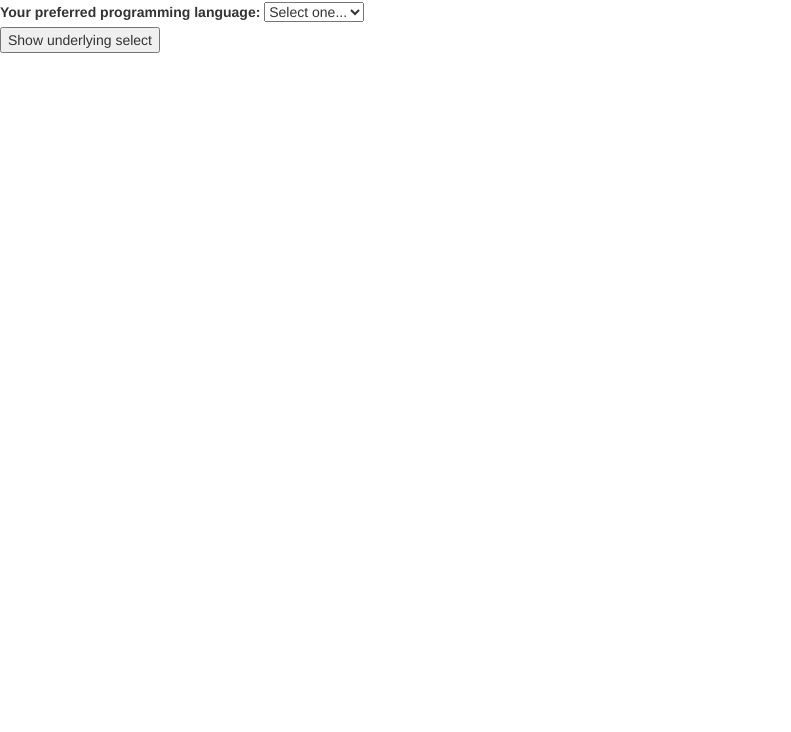
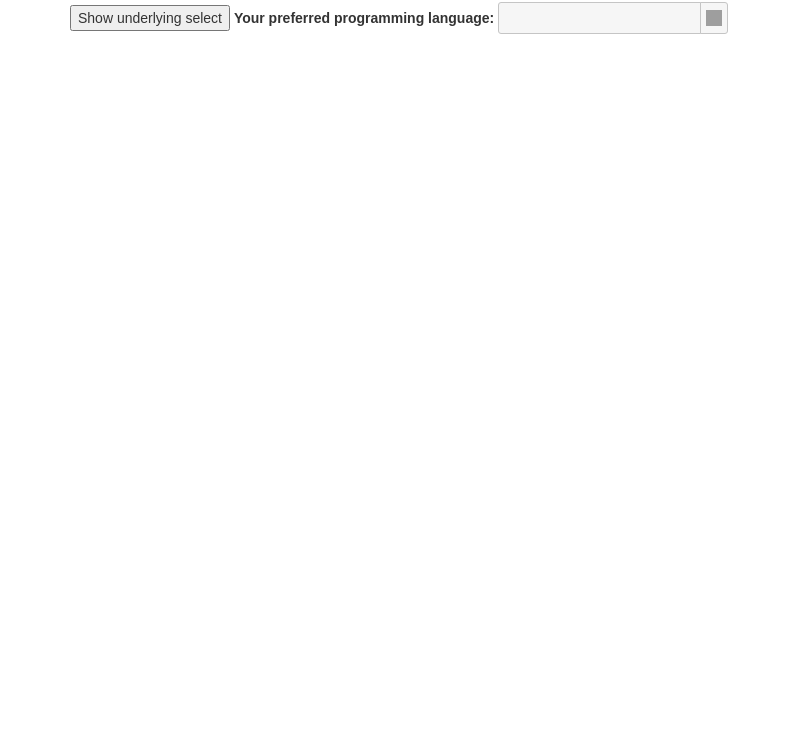
Before and after one commit to emdavidmoreno/jquery-autocomplete-combobox, a plain HTML site: page index.html in a window 1280 px wide. Shown: the part 68-800 px from the top of the page, without its empty margins (0-791 px from the left). Drawn offline with nearby package versions, Linux system fonts and the light colour scheme; grey boxes are pictures that could not be loaded.

Commit message:
add style and javascript page

```diff
--- a/index.html
+++ b/index.html
@@ -12,6 +12,24 @@
     <link rel="stylesheet" href="https://maxcdn.bootstrapcdn.com/bootstrap/3.3.7/css/bootstrap.min.css"
     integrity="sha384-BVYiiSIFeK1dGmJRAkycuHAHRg32OmUcww7on3RYdg4Va+PmSTsz/K68vbdEjh4u"
     crossorigin="anonymous">
+    <link rel="stylesheet" href="//code.jquery.com/ui/1.12.1/themes/base/jquery-ui.css">
+    <style>
+            .custom-combobox {
+              position: relative;
+              display: inline-block;
+            }
+            .custom-combobox-toggle {
+              position: absolute;
+              top: 0;
+              bottom: 0;
+              margin-left: -1px;
+              padding: 0;
+            }
+            .custom-combobox-input {
+              margin: 0;
+              padding: 5px 10px;
+            }
+            </style>
 
     <!-- HTML5 shim and Respond.js for IE8 support of HTML5 elements and media queries -->
     <!-- WARNING: Respond.js doesn't work if you view the page via file:// -->
@@ -21,8 +39,10 @@
     <![endif]-->
   </head>
   <body>
+      <div class="container">
             <h1>Hello, world!</h1>
             <div class="ui-widget">
+                <button id="toggle">Show underlying select</button>
                 <label>Your preferred programming language: </label>
                 <select id="combobox">
                   <option value="">Select one...</option>
@@ -50,15 +70,152 @@
                   <option value="Scheme">Scheme</option>
                 </select>
               </div>
-      <button id="toggle">Show underlying select</button>
 
-
+      </div>
     <!-- jQuery (necessary for Bootstrap's JavaScript plugins) -->
     <script src="https://ajax.googleapis.com/ajax/libs/jquery/1.12.4/jquery.min.js"></script>
     <!-- Include all compiled plugins (below), or include individual files as needed -->
     <script src="https://maxcdn.bootstrapcdn.com/bootstrap/3.3.7/js/bootstrap.min.js"
     integrity="sha384-Tc5IQib027qvyjSMfHjOMaLkfuWVxZxUPnCJA7l2mCWNIpG9mGCD8wGNIcPD7Txa"
     crossorigin="anonymous"></script>
+  <script src="https://code.jquery.com/ui/1.12.1/jquery-ui.js"></script>
+  <script>
+  $( function() {
+    $.widget( "custom.combobox", {
+      _create: function() {
+        this.wrapper = $( "<span>" )
+          .addClass( "custom-combobox" )
+          .insertAfter( this.element );
 
+        this.element.hide();
+        this._createAutocomplete();
+        this._createShowAllButton();
+      },
+
+      _createAutocomplete: function() {
+        var selected = this.element.children( ":selected" ),
+          value = selected.val() ? selected.text() : "";
+
+        this.input = $( "<input>" )
+          .appendTo( this.wrapper )
+          .val( value )
+          .attr( "title", "" )
+          .addClass( "custom-combobox-input ui-widget ui-widget-content ui-state-default ui-corner-left" )
+          .autocomplete({
+            delay: 0,
+            minLength: 0,
+            source: $.proxy( this, "_source" )
+          })
+          .tooltip({
+            classes: {
+              "ui-tooltip": "ui-state-highlight"
+            }
+          });
+
+        this._on( this.input, {
+          autocompleteselect: function( event, ui ) {
+            ui.item.option.selected = true;
+            this._trigger( "select", event, {
+              item: ui.item.option
+            });
+          },
+
+          autocompletechange: "_removeIfInvalid"
+        });
+      },
+
+      _createShowAllButton: function() {
+        var input = this.input,
+          wasOpen = false;
+
+        $( "<a>" )
+          .attr( "tabIndex", -1 )
+          .attr( "title", "Show All Items" )
+          .tooltip()
+          .appendTo( this.wrapper )
+          .button({
+            icons: {
+              primary: "ui-icon-triangle-1-s"
+            },
+            text: false
+          })
+          .removeClass( "ui-corner-all" )
+          .addClass( "custom-combobox-toggle ui-corner-right" )
+          .on( "mousedown", function() {
+            wasOpen = input.autocomplete( "widget" ).is( ":visible" );
+          })
+          .on( "click", function() {
+            input.trigger( "focus" );
+
+            // Close if already visible
+            if ( wasOpen ) {
+              return;
+            }
+
+            // Pass empty string as value to search for, displaying all results
+            input.autocomplete( "search", "" );
+          });
+      },
+
+      _source: function( request, response ) {
+        var matcher = new RegExp( $.ui.autocomplete.escapeRegex(request.term), "i" );
+        response( this.element.children( "option" ).map(function() {
+          var text = $( this ).text();
+          if ( this.value && ( !request.term || matcher.test(text) ) )
+            return {
+              label: text,
+              value: text,
+              option: this
+            };
+        }) );
+      },
+
+      _removeIfInvalid: function( event, ui ) {
+
+        // Selected an item, nothing to do
+        if ( ui.item ) {
+          return;
+        }
+
+        // Search for a match (case-insensitive)
+        var value = this.input.val(),
+          valueLowerCase = value.toLowerCase(),
+          valid = false;
+        this.element.children( "option" ).each(function() {
+          if ( $( this ).text().toLowerCase() === valueLowerCase ) {
+            this.selected = valid = true;
+            return false;
+          }
+        });
+
+        // Found a match, nothing to do
+        if ( valid ) {
+          return;
+        }
+
+        // Remove invalid value
+        this.input
+          .val( "" )
+          .attr( "title", value + " didn't match any item" )
+          .tooltip( "open" );
+        this.element.val( "" );
+        this._delay(function() {
+          this.input.tooltip( "close" ).attr( "title", "" );
+        }, 2500 );
+        this.input.autocomplete( "instance" ).term = "";
+      },
+
+      _destroy: function() {
+        this.wrapper.remove();
+        this.element.show();
+      }
+    });
+
+    $( "#combobox" ).combobox();
+    $( "#toggle" ).on( "click", function() {
+      $( "#combobox" ).toggle();
+    });
+  } );
+  </script>
   </body>
 </html>
```
Lines whose indentation alone changed are shown as unchanged.
